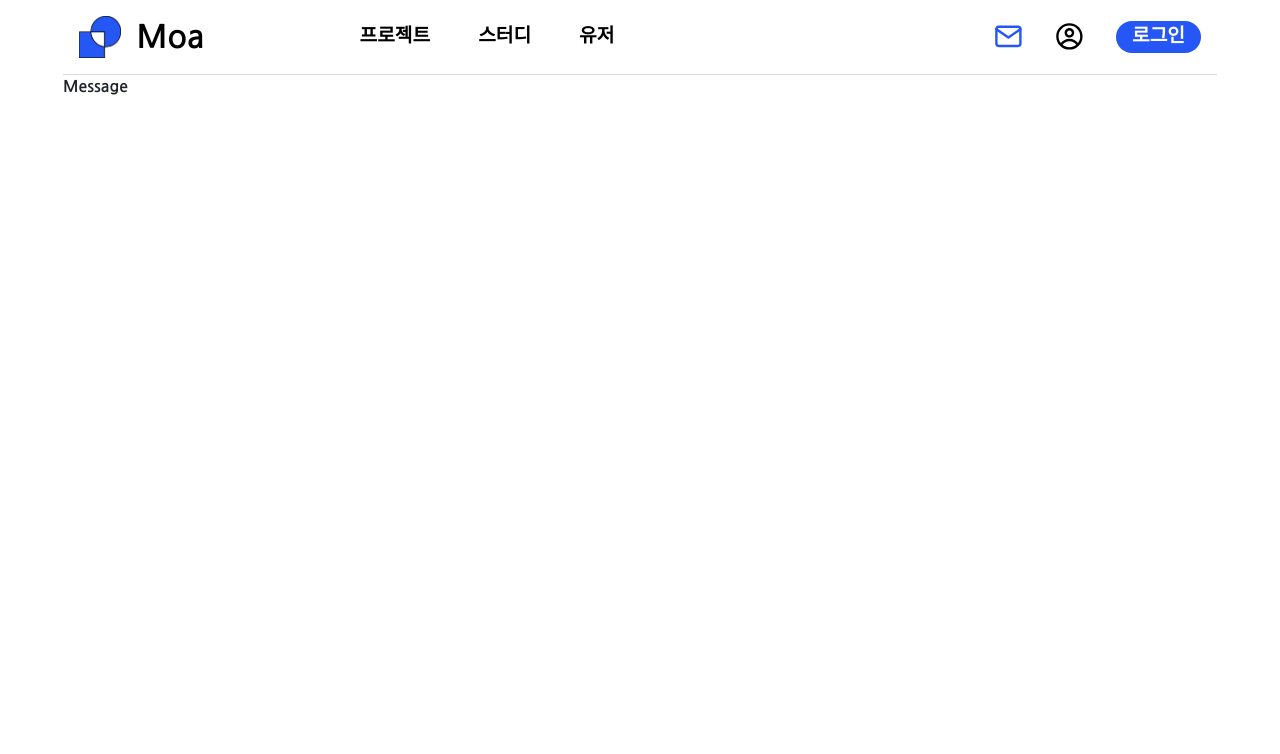
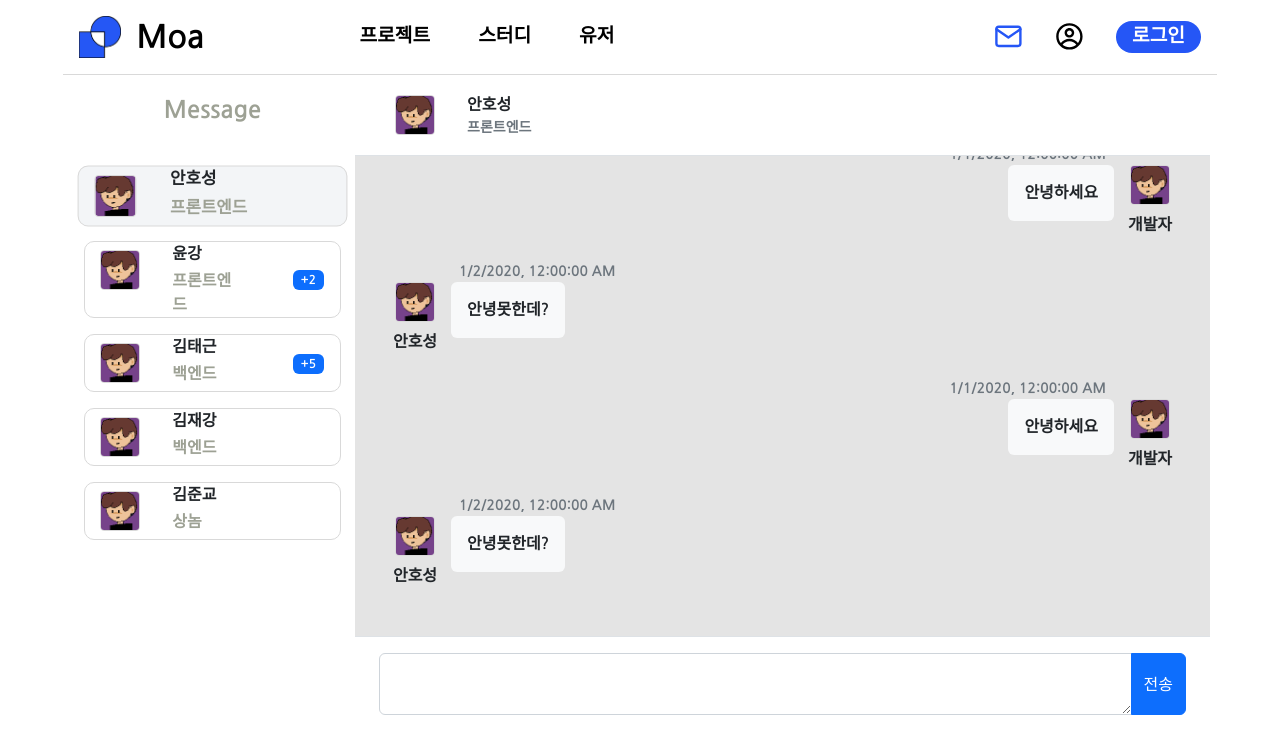
Before and after one commit to Moa-dev-team/Moa-frontend, a React (Create React App) app in the folder frontend/: page /message in a window 1280 px wide. Shown: the top 754 px of the page. Built offline with nearby package versions, Linux system fonts and the light colour scheme.

Commit message:
fix : Message page url 이동 및 Chat 컴포넌트 배경색 변경

```diff
--- a/frontend/src/TestSung.js
+++ b/frontend/src/TestSung.js
@@ -1,6 +1,6 @@
 import React from "react";
 import MessageUserProfile from "./components/messages/MessageUserProfile";
-import Message from "./components/messages/Message";
+import Message from "./components/messages/MessagePage";
 
 const TestSung = () => {
   const boxStyle = {
@@ -10,7 +10,7 @@ const TestSung = () => {
   };
   return (
     <React.Fragment>
-        <Message/>
+
       {/* <div style={boxStyle}>
         <MessageUserProfile
           username="안호성"
--- a/frontend/src/components/messages/Chats.module.css
+++ b/frontend/src/components/messages/Chats.module.css
@@ -1,4 +1,5 @@
 .chat-messages {
+  background-color: #E4E4E4;
   display: flex;
   flex-direction: column;
   height: 60vh;
--- a/frontend/src/components/messages/Message.jsx
+++ b/frontend/src/components/messages/MessagePage.jsx
@@ -1,5 +1,5 @@
 import React, { useState } from "react";
-import styles from "./Message.module.css";
+import styles from "./MessagePage.module.css";
 
 import "bootstrap/dist/css/bootstrap.min.css";
 import MessageUserProfile from "./MessageUserProfile";
@@ -56,7 +56,7 @@ const users = [
 // post api
 // MessageUserProfile 을 클릭하여 읽지 않은 메세지 갱신
 
-export default function Message() {
+export default function MessagePage() {
   const [isSidebarOpen, setIsSidebarOpen] = useState(false);
   // users 가 존재하지 않을 경우 예외 케이스 만들어야 함
   const [selectedId, setSelectedId] = useState(users[0].id);
--- a/frontend/src/pages/Message/Message.jsx
+++ b/frontend/src/pages/Message/Message.jsx
@@ -1,5 +1,8 @@
 import React from "react";
+import MessagePage from "../../components/messages/MessagePage";
 
 export default function Message() {
-  return <div>Message</div>;
+  return <React.Fragment>
+    <MessagePage />
+  </React.Fragment>;
 }
```
Also changed, not shown: frontend/src/components/messages/MessagePage.module.css (renamed from frontend/src/components/messages/Message.module.css).
